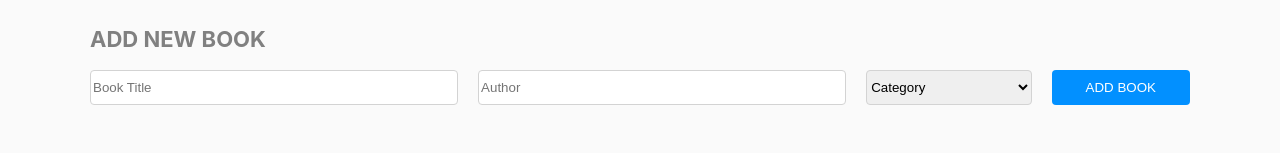
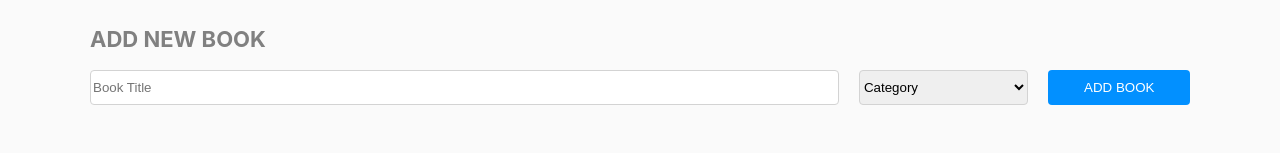
Before and after one commit to fernandorpm/bookstore, a React (Create React App) app: page / in a window 1280 px wide. Shown: the part 147-300 px from the top of the page. Built offline with nearby package versions, Linux system fonts and the light colour scheme.

Commit message:
Remove author property

```diff
--- a/src/components/books/BookNew.js
+++ b/src/components/books/BookNew.js
@@ -9,15 +9,10 @@ const BookNew = () => {
   const dispatch = useDispatch();
 
   const [title, setTitle] = useState('');
-  const [author, setAuthor] = useState('');
   const [category, setCategory] = useState('');
 
   const handleTitle = (e) => {
     setTitle(e.target.value);
-  };
-
-  const handleAuthor = (e) => {
-    setAuthor(e.target.value);
   };
 
   const handleCategory = (e) => {
@@ -28,7 +23,6 @@ const BookNew = () => {
     const newBook = {
       id: uuidv4(),
       title,
-      author,
       category,
     };
 
@@ -36,7 +30,6 @@ const BookNew = () => {
     dispatch(addBook(newBook));
 
     setTitle('');
-    setAuthor('');
     setCategory('');
   };
 
@@ -45,7 +38,6 @@ const BookNew = () => {
       <h2 className="book-add-h">ADD NEW BOOK</h2>
       <div className="book-add-form">
         <input className="book-add-title" placeholder="Book Title" onChange={handleTitle} value={title} />
-        <input className="book-add-author" placeholder="Author" onChange={handleAuthor} value={author} />
         <select className="book-add-category" name="categories" id="categories" onChange={handleCategory} value={category}>
           <option value="">Category</option>
           <option value="action">Action</option>
--- a/src/components/pages/Books.js
+++ b/src/components/pages/Books.js
@@ -10,7 +10,6 @@ const Books = () => {
         key={book.id}
         id={book.id}
         title={book.title}
-        author={book.author}
         category={book.category}
       />
     ),
--- a/src/index.css
+++ b/src/index.css
@@ -225,13 +225,7 @@ nav ul li a:hover,
 }
 
 .book-add-title {
-  width: 50%;
-  border: 1px solid lightgray;
-  border-radius: 4px;
-}
-
-.book-add-author {
-  width: 50%;
+  width: 100%;
   border: 1px solid lightgray;
   border-radius: 4px;
 }
```
